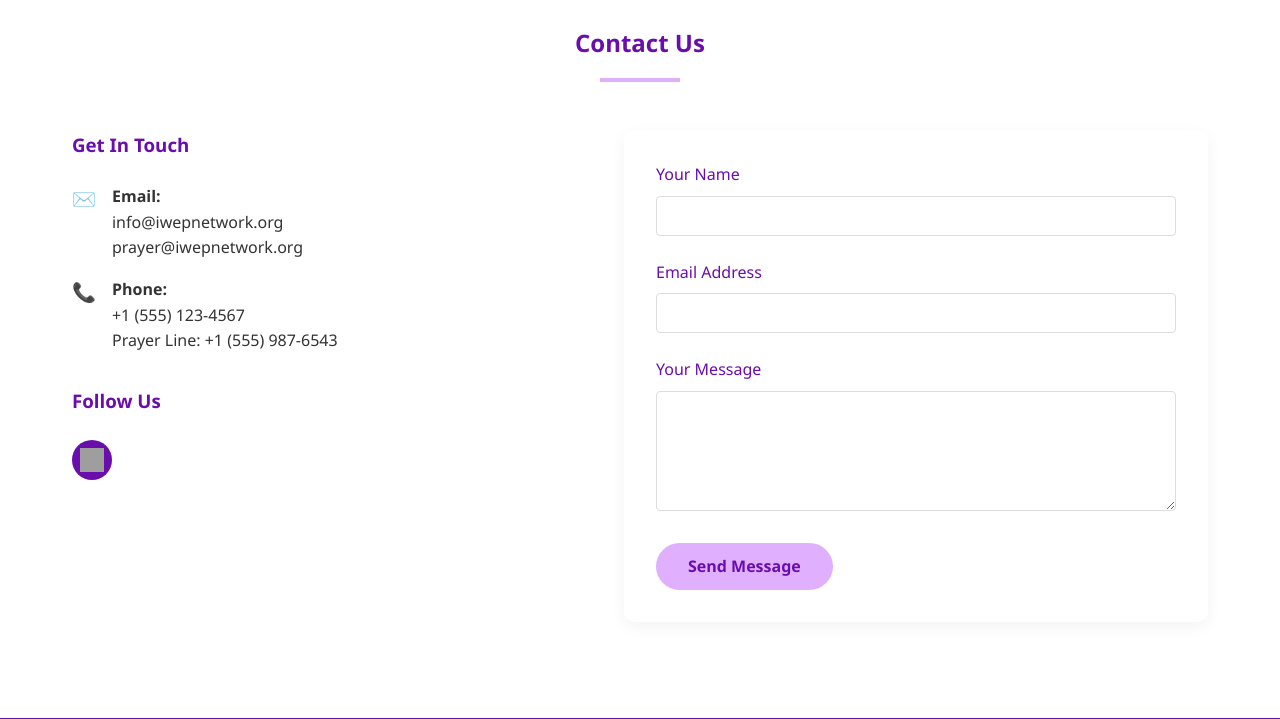
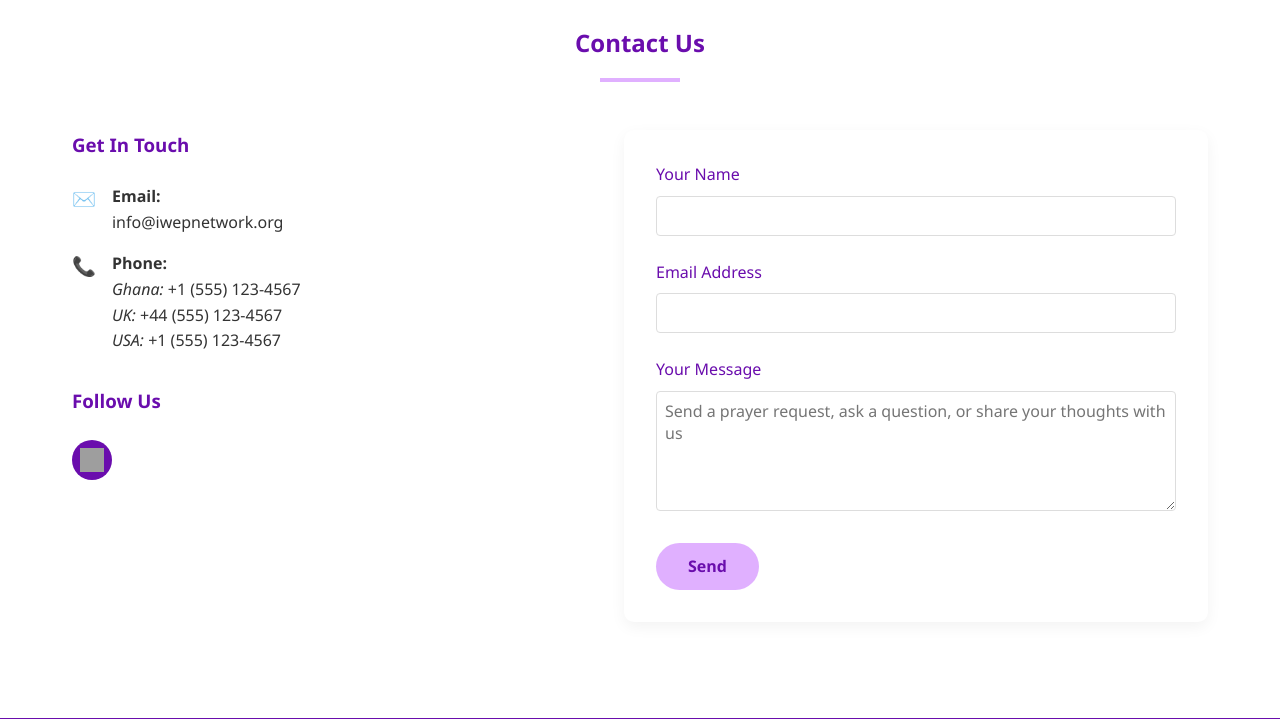
Before and after one commit to sheisgracious/iwep-website, a Flask app: page / in a window 1280 px wide. Shown: the part 5032-5751 px from the top of the page. Run offline with Flask 3, Linux system fonts and the light colour scheme; some libraries are stand-ins or nearby versions; grey boxes are pictures that could not be loaded.

Commit message:
editing phone numbers and contact form

```diff
--- a/templates/index.html
+++ b/templates/index.html
@@ -427,15 +427,15 @@
                 <div>
                   <p><strong>Email:</strong></p>
                   <p>info@iwepnetwork.org</p>
-                  <p>prayer@iwepnetwork.org</p>
                 </div>
               </div>
               <div class="contact-item">
                 <div class="contact-icon">📞</div>
                 <div>
                   <p><strong>Phone:</strong></p>
-                  <p>+1 (555) 123-4567</p>
-                  <p>Prayer Line: +1 (555) 987-6543</p>
+                  <p><i>Ghana:</i> +1 (555) 123-4567</p>
+                  <p><i>UK:</i> +44 (555) 123-4567</p>
+                  <p><i>USA:</i> +1 (555) 123-4567</p>
                 </div>
               </div>
             </div>
@@ -467,9 +467,9 @@
               </div>
               <div class="form-group">
                 <label for="message">Your Message</label>
-                <textarea id="message" class="form-control" required></textarea>
+                <textarea id="message" class="form-control" placeholder="Send a prayer request, ask a question, or share your thoughts with us" required></textarea>
               </div>
-              <button type="submit" class="btn">Send Message</button>
+              <button type="submit" class="btn">Send </button>
             </form>
           </div>
         </div>
```
